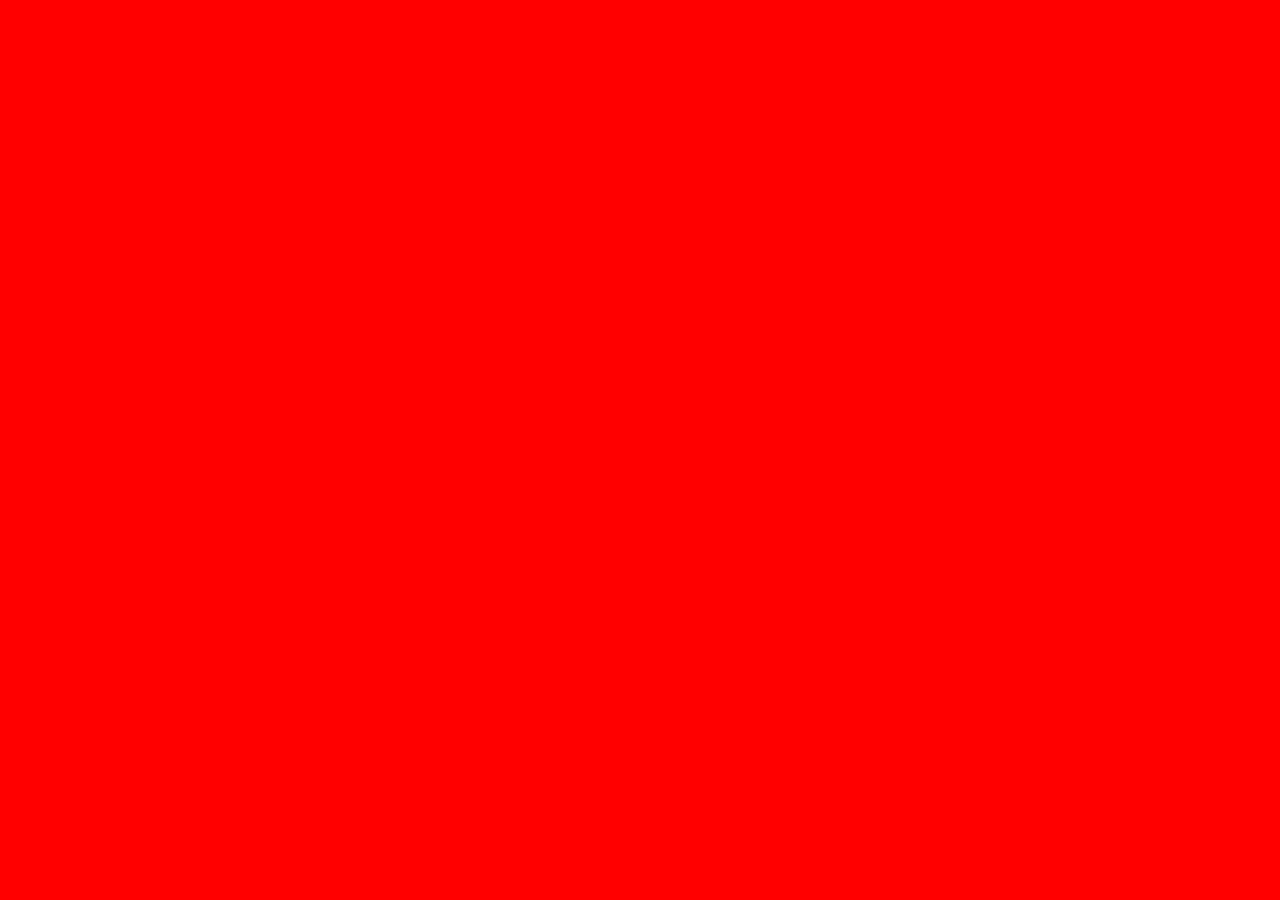
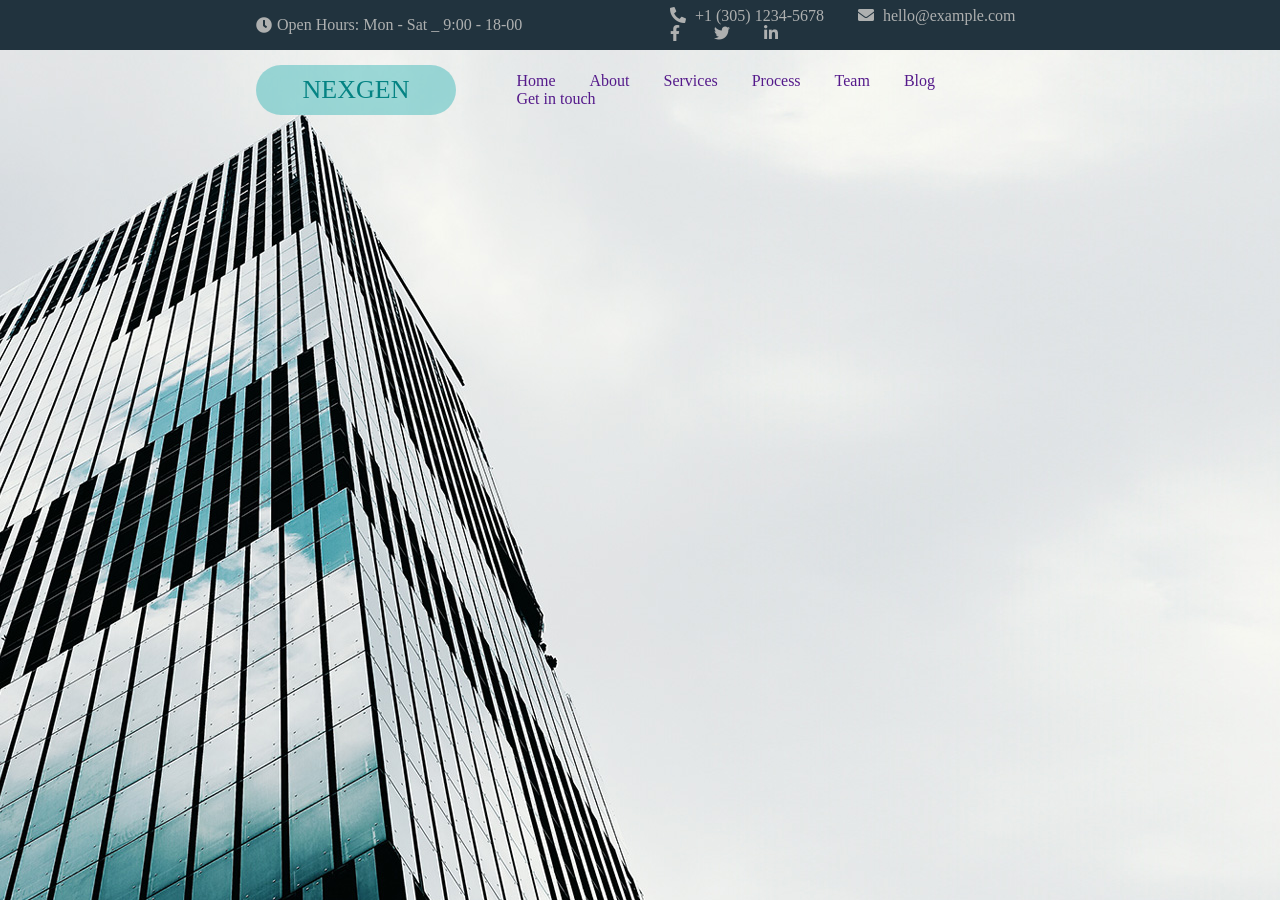
Before and after one commit to alexsircu/proj-html-vuejs, a website: page index.html in a window 1280 px wide. Before the commit the page ends 800 px from the top, so only its background shows below. Drawn offline with Linux system fonts and the light colour scheme.

Commit message:
Header e prima parte di navbar

```diff
--- a/index.html
+++ b/index.html
@@ -4,10 +4,73 @@
   <meta charset="UTF-8">
   <meta name="viewport" content="width=device-width, initial-scale=1.0">
   <meta http-equiv="X-UA-Compatible" content="ie=edge">
+  <link rel="stylesheet" href="https://cdnjs.cloudflare.com/ajax/libs/font-awesome/5.15.1/css/all.css" integrity="sha512-f73UKwzP1Oia45eqHpHwzJtFLpvULbhVpEJfaWczo/ZCV5NWSnK4vLDnjTaMps28ocZ05RbI83k2RlQH92zy7A==" crossorigin="anonymous" />
   <link rel="stylesheet" href="css/app.css">
   <title>Document</title>
 </head>
 <body>
+  <header>
+    <div class="container">
+      <div id="header-left">
+        <i class="fas fa-clock"></i>
+        <p>Open Hours: Mon - Sat _ 9:00 - 18-00</p>
+      </div>
+
+      <div id="header-right">
+        <ul>
+          <li><a href="#"><i class="fas fa-phone-alt"></i> +1 (305) 1234-5678</a></li>
+          <li><a href="#"><i class="fas fa-envelope"></i> hello@example.com</a></li>
+          <li><a href="#"><i class="fab fa-facebook-f"></i></a></li>
+          <li><a href="#"><i class="fab fa-twitter"></i></a></li>
+          <li><a href="#"><i class="fab fa-linkedin-in"></i></a></li>
+        </ul>
+      </div>
+    </div>
+  </header>
+
+  <main>
+    <section id="fusions-acquisitions-section">
+      <div class="container">
+        <div id="navbar">
+          <div id="navbar-left">
+            <div class="logo">
+              NEXGEN
+            </div>
+
+          </div>
+          <div id="navbar-right">
+            <ul>
+              <li><a href="">Home</a></li>
+              <li><a href="">About</a></li>
+              <li><a href="">Services</a></li>
+              <li><a href="">Process</a></li>
+              <li><a href="">Team</a></li>
+              <li><a href="">Blog</a></li>
+              <li><a href="">Get in touch</a></li>
+            </ul>
+
+          </div>
+
+        </div>
+
+        <div id="jumbotron">
+
+        </div>
+      </div>
+    </section>
+
+    <section></section>
+    <section></section>
+    <section></section>
+    <section></section>
+    <section></section>
+    <section></section>
+
+  </main>
+
+  <footer>
+
+  </footer>
 
 </body>
 </html>
--- a/src/app.scss
+++ b/src/app.scss
@@ -1,5 +1,5 @@
-$brandColor: red;
-
-body {
-  background-color: $brandColor;
-}
+@import "partials/_variables";
+@import "partials/_common";
+@import "partials/_mixins";
+@import "partials/_header";
+@import "partials/_main";
--- a/src/partials/_common.scss
+++ b/src/partials/_common.scss
@@ -0,0 +1,24 @@
+* {
+  box-sizing: border-box;
+  padding: 0;
+  margin: 0;
+}
+
+.container {
+  width: 60%;
+  height: 100%;
+  margin: auto;
+}
+
+.logo {
+  display: flex;
+  justify-content: center;
+  align-items: center;
+  width: 200px;
+  height: 50px;
+  background-color: $logoContColor;
+  color: $buttonsColor;
+  font-size: 26px;
+  border-radius: 50px;
+
+}
--- /dev/null
+++ b/src/partials/_header.scss
@@ -0,0 +1,33 @@
+header {
+  width: 100%;
+  height: 50px;
+  background-color: $titlesTextColor;
+}
+
+#header-left {
+  display: flex;
+  align-items: center;
+  float: left;
+  width: 50%;
+  height: 100%;
+  color: $smallTextColor;
+  i {
+    margin-right: 5px;
+  }
+}
+
+#header-right {
+  display: flex;
+  justify-content: flex-end;
+  align-items: center;
+  float: left;
+  width: 50%;
+  height: 100%;
+  @include inline-list;
+  a {
+    color: #aeb0b0;
+    .fa-phone-alt, .fa-envelope {
+      margin-right: 5px;
+    }
+  }
+}
--- /dev/null
+++ b/src/partials/_main.scss
@@ -0,0 +1,29 @@
+#fusions-acquisitions-section {
+  width: 100%;
+  height: 850px;
+  background-image: url('../img/bg-6.jpg');
+  background-position: center;
+}
+
+#navbar {
+  width: 100%;
+  height: 80px;
+}
+
+#navbar-left {
+  display: flex;
+  align-items: center;
+  float: left;
+  width: 30%;
+  height: 100%;
+}
+
+#navbar-right {
+  display: flex;
+  justify-content: flex-end;
+  align-items: center;
+  float: left;
+  width: 70%;
+  height: 100%;
+  @include inline-list;
+}
--- a/src/partials/_mixins.scss
+++ b/src/partials/_mixins.scss
@@ -0,0 +1,12 @@
+@mixin inline-list {
+  ul {
+    list-style: none;
+    li {
+      display: inline-block;
+      margin-left: 30px;
+      a {
+        text-decoration: none;
+      }
+    }
+  }
+}
--- a/src/partials/_variables.scss
+++ b/src/partials/_variables.scss
@@ -0,0 +1,11 @@
+// $titlesTextColor: #1c2224;
+
+$titlesTextColor: #21333E;
+
+$smallTextColor: #aeb0b0;
+
+$logoContColor: rgba(69,187,188,0.5);
+
+$buttonsColor: #048383;
+
+$introSectionTextColor: #96fefe;
--- a/webpack.mix.js
+++ b/webpack.mix.js
@@ -2,4 +2,6 @@
 
 let mix = require('laravel-mix');
 
-mix.sass('src/app.scss', 'css');
+mix.sass('src/app.scss', 'css').options({
+    processCssUrls: false
+});
```
Also changed, not shown: css/app.css, img/bg-1.jpg (added), img/bg-6.jpg (added), img/news-1.jpg (added), img/news-2.jpg (added), img/news-3.jpg (added), img/news-4.jpg (added), img/news-5.jpg (added), img/team-1.jpg (added), img/team-2.jpg (added), img/team-3.jpg (added), img/team-4.jpg (added).
